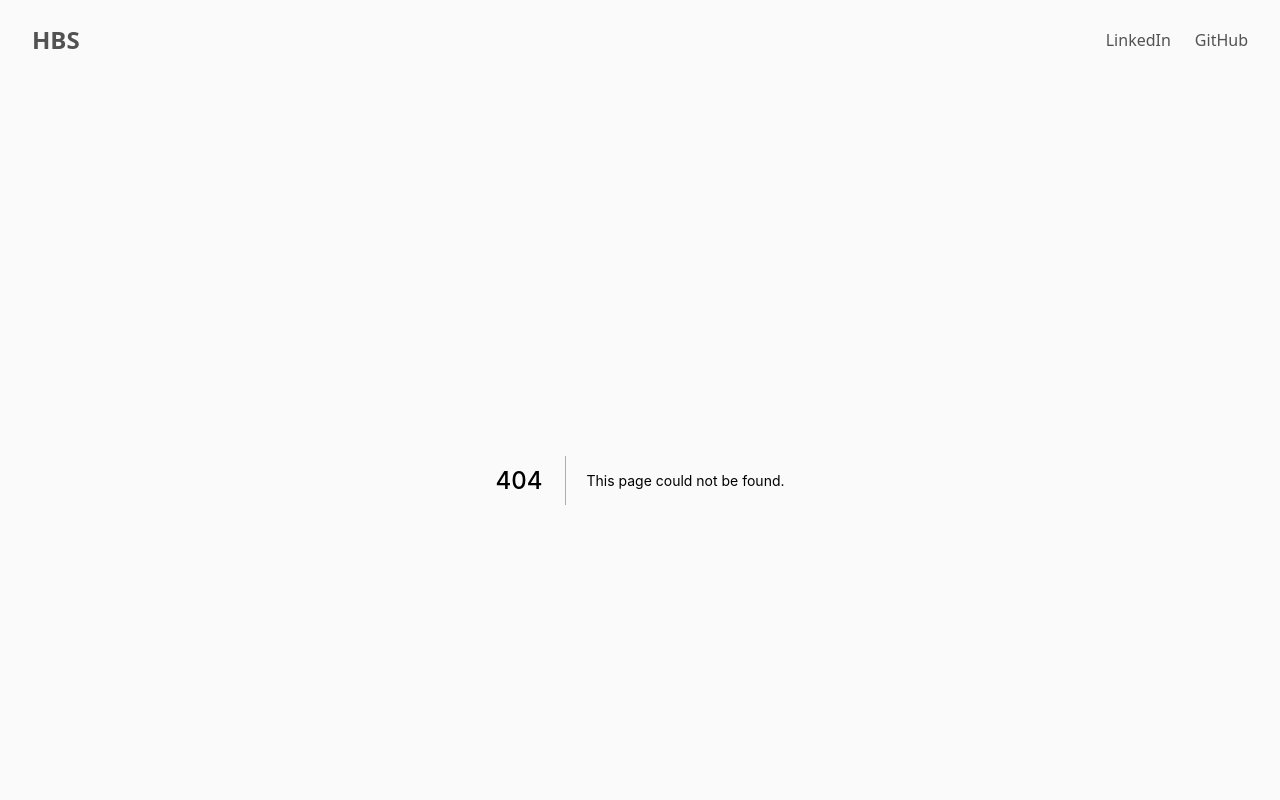
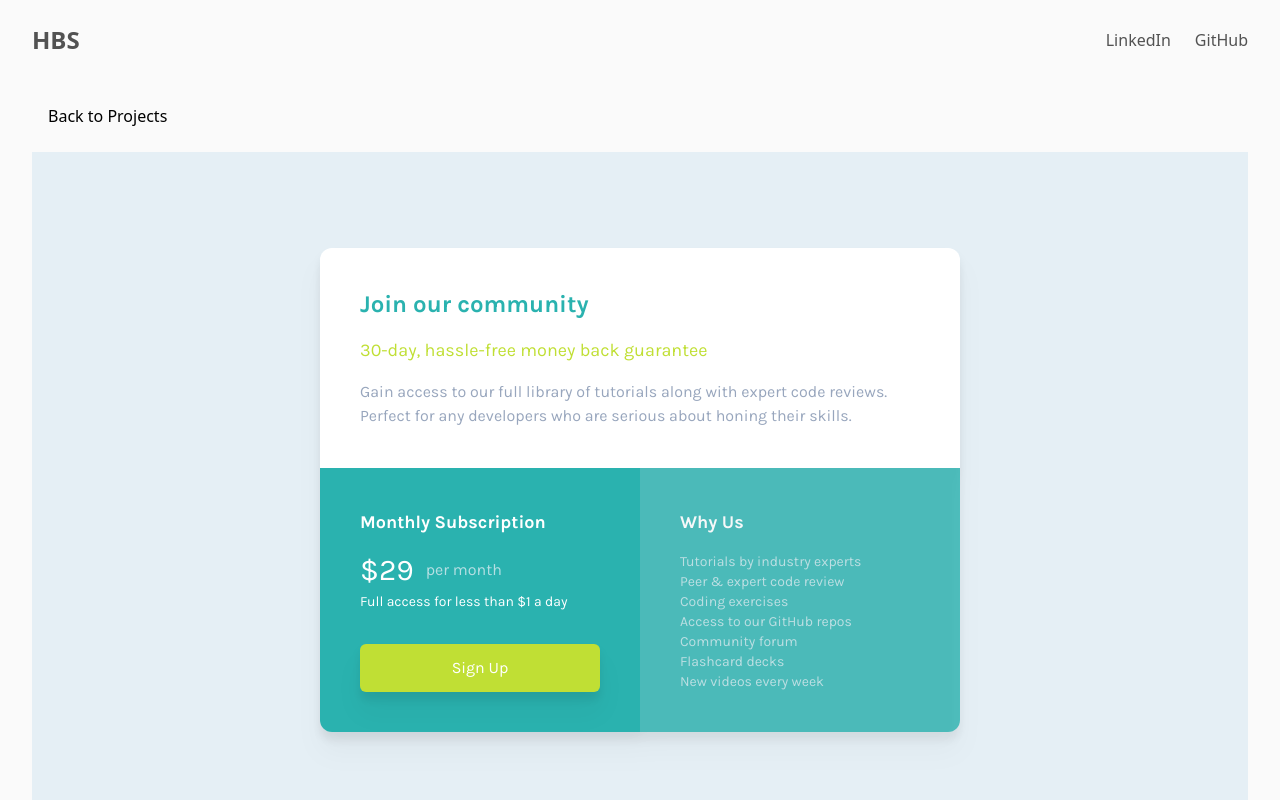
Before and after one commit to hayden-93/ui-practise, a Next.js app: page /single-price-grid in a window 1280 px wide. Before the commit this address had no page. Shown: the top 800 px of the page. Built offline with nearby package versions, Linux system fonts and the light colour scheme.

Commit message:
feat: single price grid project

```diff
--- /dev/null
+++ b/pages/single-price-grid.tsx
@@ -0,0 +1,76 @@
+/* eslint-disable @next/next/no-page-custom-font */
+import Head from "next/head";
+import { Link } from "../src/components";
+
+const whyUs = [
+  { id: 1, text: "Tutorials by industry experts" },
+  { id: 2, text: "Peer & expert code review" },
+  { id: 3, text: "Coding exercises" },
+  { id: 4, text: "Access to our GitHub repos" },
+  { id: 5, text: "Community forum" },
+  { id: 6, text: "Flashcard decks" },
+  { id: 7, text: "New videos every week" },
+];
+
+const SinglePriceGrid = () => {
+  return (
+    <>
+      <Head>
+        <link
+          href="https://fonts.googleapis.com/css2?family=Karla:wght@400;700&display=swap"
+          rel="stylesheet"
+        />
+      </Head>
+      <nav className="py-6 px-4">
+        <Link href="/">Back to Projects</Link>
+      </nav>
+
+      <div className="max-w-screen-max mx-auto bg-neutral-single-grid-gray py-24 font-body">
+        <section className="max-w-screen-m mx-auto grid rounded-xl overflow-hidden drop-shadow-xl t:max-w-screen-t t:grid-cols-2">
+          <div className="p-6 space-y-4 bg-white t:p-10 t:col-span-2">
+            <h3 className="text-primary-single-grid-cyan text-lg font-semibold t:text-2xl">
+              Join our community
+            </h3>
+            <p className="text-primary-single-grid-yellow text-base font-medium t:text-lg">
+              30-day, hassle-free money back guarantee
+            </p>
+            <p className="text-neutral-single-grid-blue text-sm leading-relaxed t:text-base">
+              Gain access to our full library of tutorials along with expert
+              code reviews. Perfect for any developers who are serious about
+              honing their skills.
+            </p>
+          </div>
+          <div className="p-6 bg-primary-single-grid-cyan t:p-10">
+            <h3 className="text-white text-lg font-semibold">
+              Monthly Subscription
+            </h3>
+            <div className="mt-4 flex flex-col space-y-1">
+              <div className="flex items-center space-x-3">
+                <span className="text-white text-3xl">$29</span>
+                <span className="text-neutral-single-grid-gray opacity-75">
+                  per month
+                </span>
+              </div>
+              <p className="text-white text-sm">
+                Full access for less than $1 a day
+              </p>
+            </div>
+            <button className="w-full mt-8 p-3 rounded-md drop-shadow-xl text-white bg-primary-single-grid-yellow">
+              Sign Up
+            </button>
+          </div>
+          <div className="p-6 space-y-4 bg-primary-single-grid-cyan opacity-80 t:p-10">
+            <h3 className="text-white text-lg font-semibold">Why Us</h3>
+            <ul className="text-neutral-single-grid-gray opacity-75 text-sm">
+              {whyUs.map(({ id, text }) => (
+                <li key={id}>{text}</li>
+              ))}
+            </ul>
+          </div>
+        </section>
+      </div>
+    </>
+  );
+};
+
+export default SinglePriceGrid;
```
